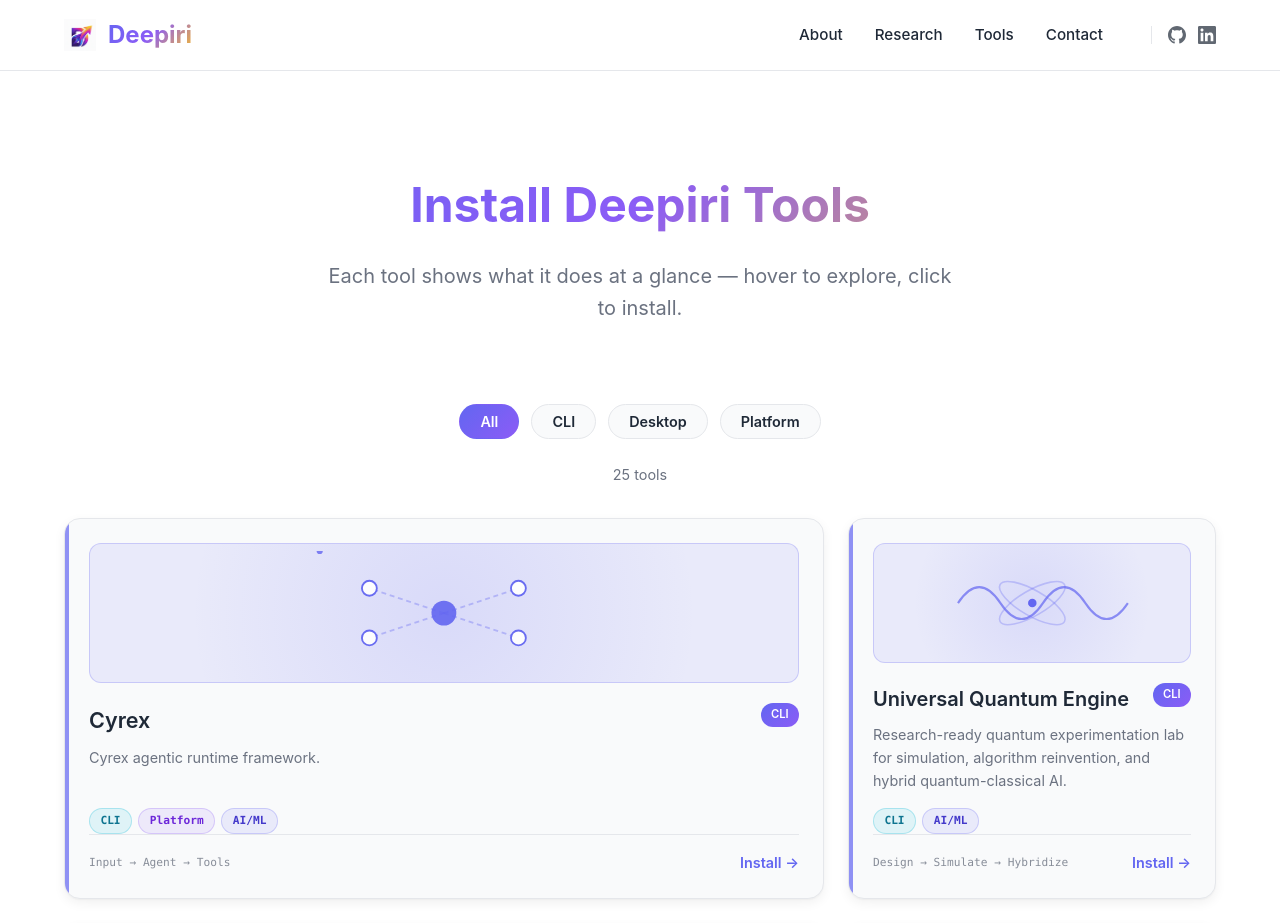
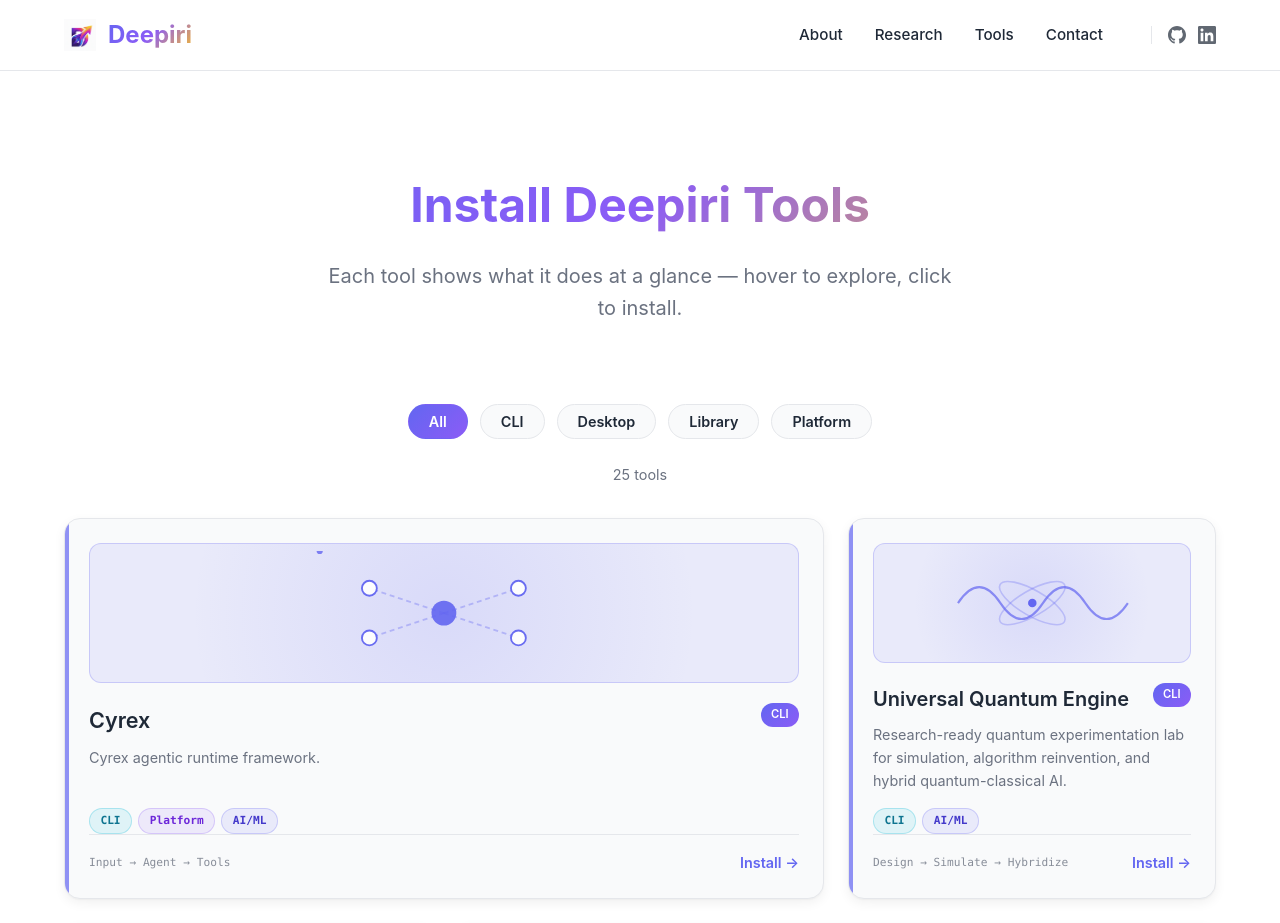
Before and after one commit to Team-Deepiri/deepiri-landing, a React (Vite) app: page /tools in a window 1280 px wide. Shown: the top 923 px of the page. Built offline with nearby package versions, Linux system fonts and the light colour scheme.

Commit message:
Pin featured tools to Cyrex+UQE and Topolsea+Emotion layout order

```diff
--- a/src/pages/ToolsHub.tsx
+++ b/src/pages/ToolsHub.tsx
@@ -4,6 +4,7 @@
 import ToolCard from '../components/tools/ToolCard';
 import {
   filterTools,
+  sortToolsForHubDisplay,
   type ToolFilter,
 } from '../data/toolsCatalog';
 import './ToolsHub.css';
@@ -12,12 +13,13 @@
   { id: 'all', label: 'All' },
   { id: 'cli', label: 'CLI' },
   { id: 'desktop', label: 'Desktop' },
+  { id: 'library', label: 'Library' },
   { id: 'platform', label: 'Platform' },
 ];
 
 function ToolsHub() {
   const [activeFilter, setActiveFilter] = useState<ToolFilter>('all');
-  const tools = filterTools(activeFilter);
+  const tools = sortToolsForHubDisplay(filterTools(activeFilter));
 
   useEffect(() => {
     document.title = 'Tools - Deepiri';
```
